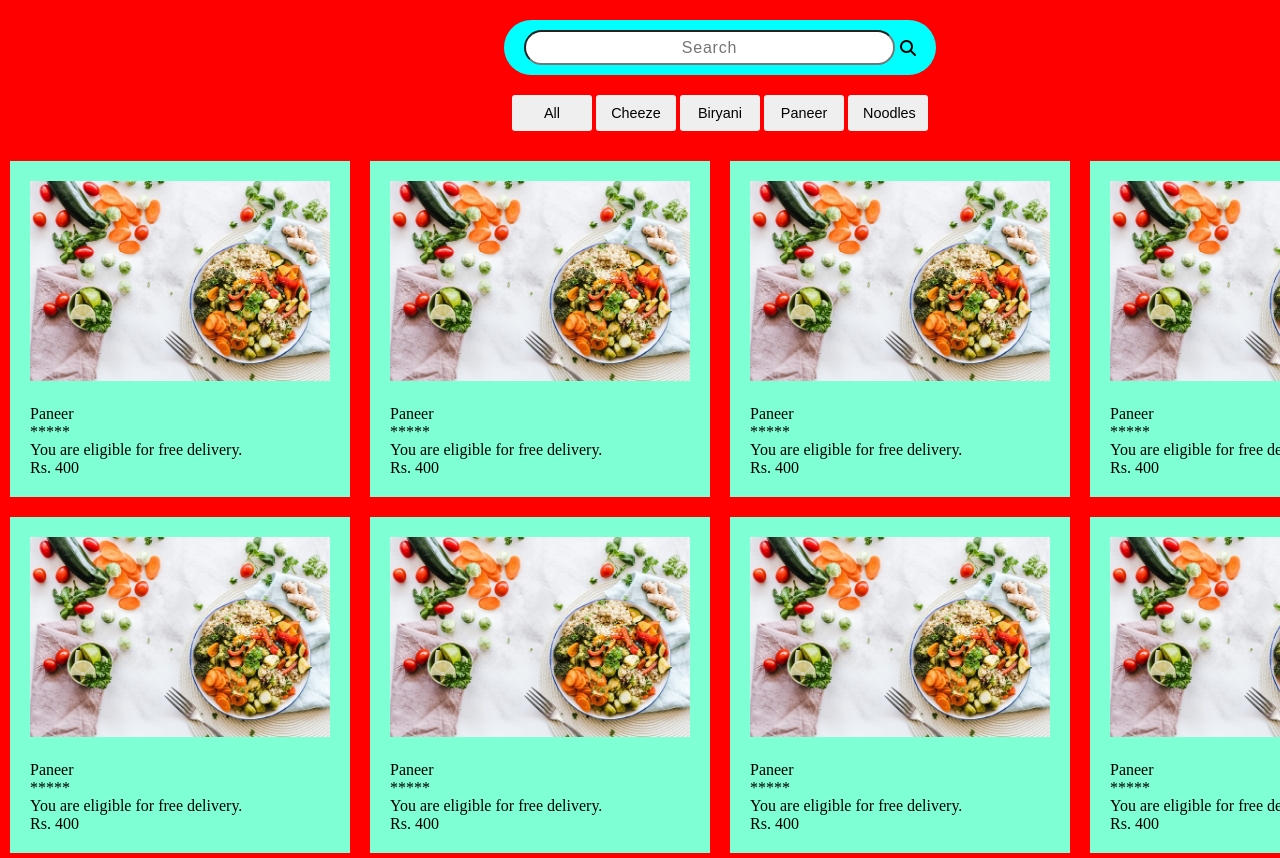
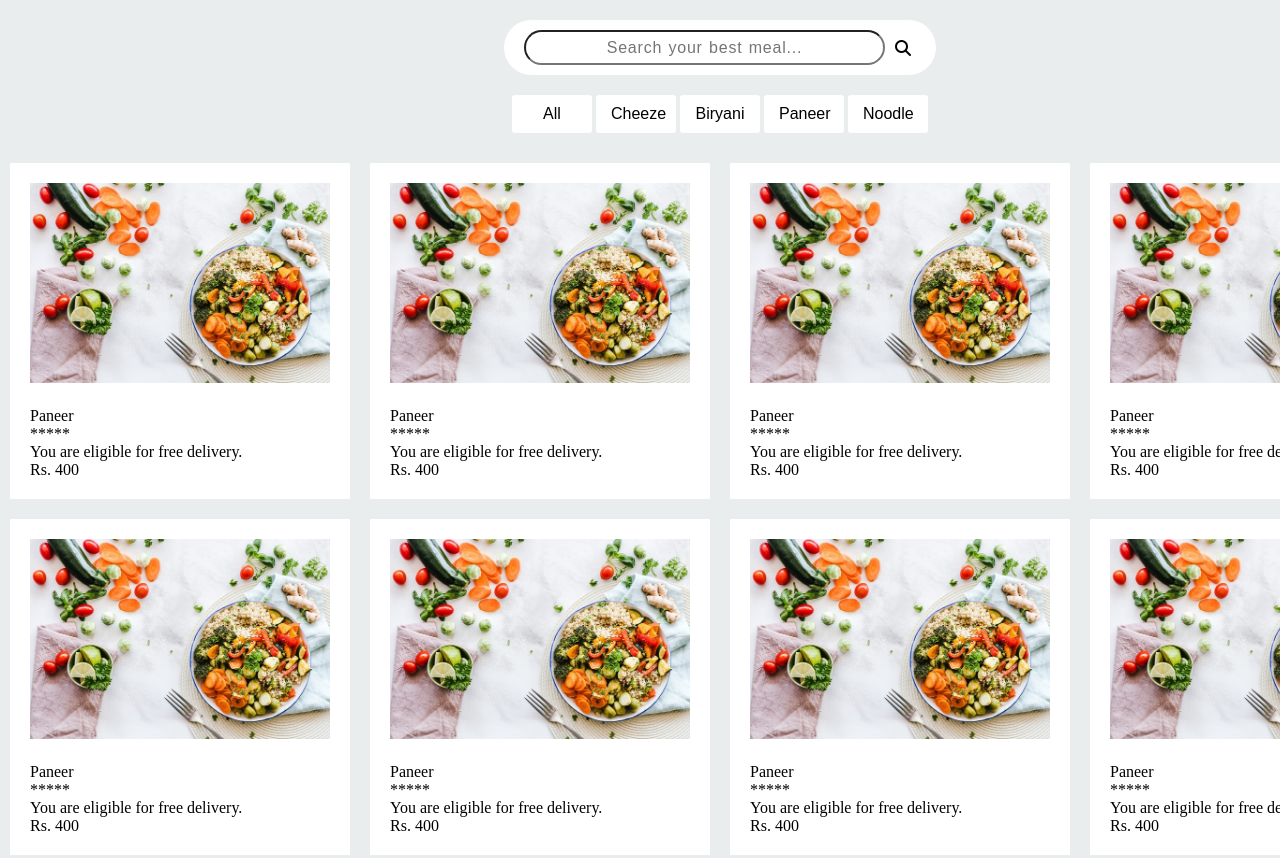
Before and after one commit to jaihindkushwah/FoodMenuCatalogue, a plain HTML site: page index.html in a window 1280 px wide. Shown: the top 858 px of the page. Drawn offline with Linux system fonts and the light colour scheme.

Commit message:
changed background color from red

```diff
--- a/index.html
+++ b/index.html
@@ -31,10 +31,16 @@
         button{
             cursor: pointer;
             width: 80px;
-            font-size: .9rem;
+            font-size: 1rem;
+            font-weight: 500;
             padding:10px 15px;
             border: none;
             border-radius: 3px;
+            background-color: white;
+        }
+        button:hover{
+            background-color: rgb(147, 145, 145);
+            color: white;
         }
         .productMain .main{
             grid-row: 1/-1;
@@ -45,7 +51,7 @@
             justify-content: flex-start;
             align-items: center;
             flex-direction: column;
-            background-color: red;
+            background-color: #EAEDED;
         }
         .productMain .main > *{
             margin-top: 20px;
@@ -55,7 +61,7 @@
             display: flex;
             justify-content: center;
             align-items: center;
-            background-color: aqua;
+            background-color: white;
             padding: 10px 20px;
             border-radius: 30px;
         }
@@ -72,7 +78,14 @@
 
         }
         .fa.fa-search{
+            padding: 5px;
+        }
+        .fa.fa-search:hover{
             cursor: pointer;
+            background-color: rgb(68, 66, 66);
+            color: white;
+            padding: 5px;
+
         }
         .productContainer{
             width: 100%;
@@ -84,8 +97,12 @@
             margin: 10px;
         }
         .singleProduct{
-            background-color: aquamarine;
+            background-color: white;
             padding: 20px;
+        }
+        .singleProduct:hover{
+            cursor: pointer;
+            transform: scale(1.02);
         }
         img{
             max-width: 300px;
@@ -99,7 +116,7 @@
                 /* grid-row-gap: 10px; */
             }
             .searchField{
-                width: 50%;
+                width: 80%;
             }
             .searchField input{
                 height: 50px;
@@ -113,7 +130,7 @@
         <div class="productMain">
             <div class="main">
                 <div class="searchField">
-                    <input type="text" name="" id="" placeholder="Search">
+                    <input type="text" name="" id="" placeholder="Search your best meal...">
                     <span class="fa fa-solid fa-search"></span>
                 </div>
                 <div class="filterBtn">
@@ -121,7 +138,7 @@
                     <button class="Cheeze">Cheeze</button>
                     <button class="biryani">Biryani</button>
                     <button class="Paneer">Paneer</button>
-                    <button class="noodles">Noodles</button>
+                    <button class="noodles">Noodle</button>
                 </div>
                 <div class="productContainer">
                     <div class="singleProduct">
```
